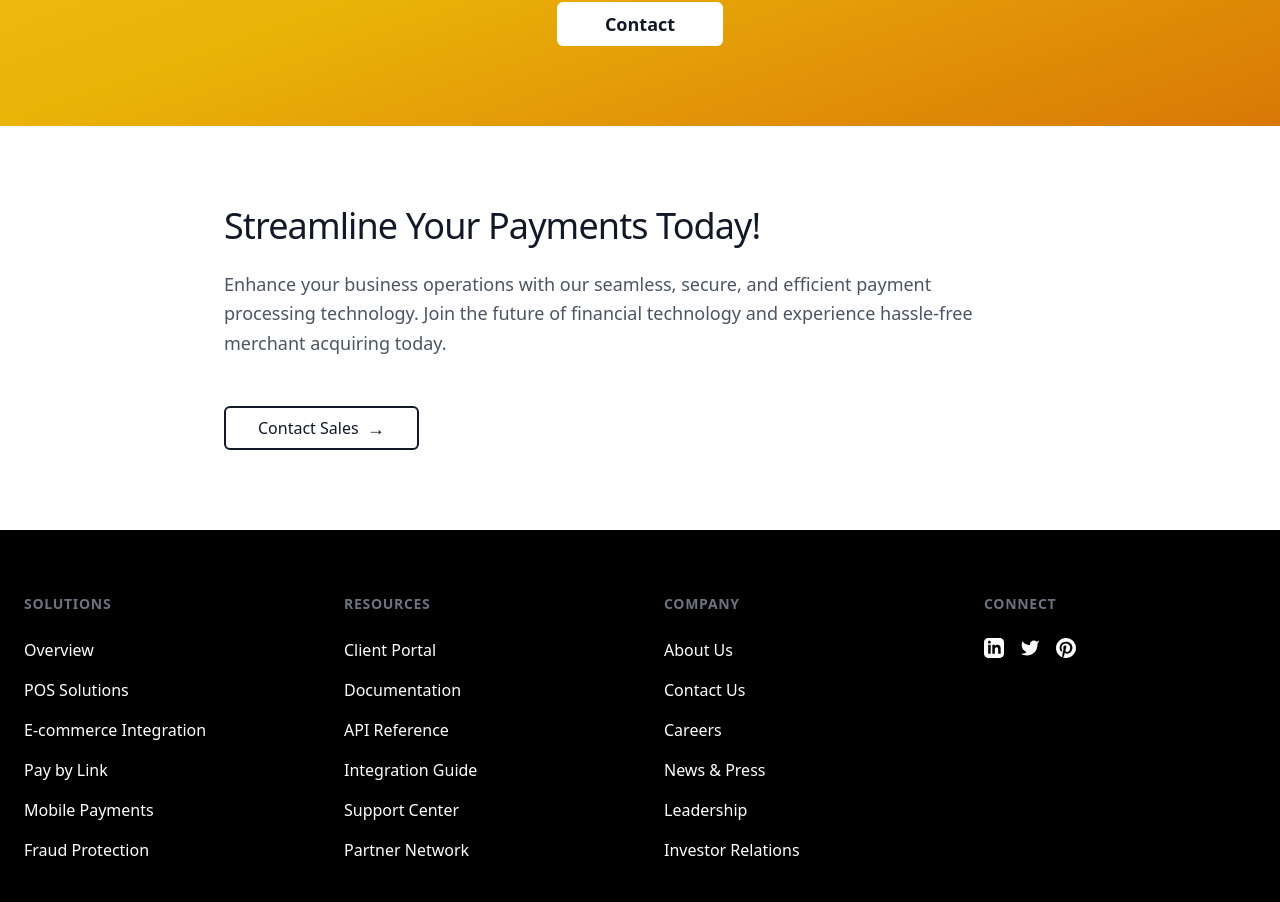
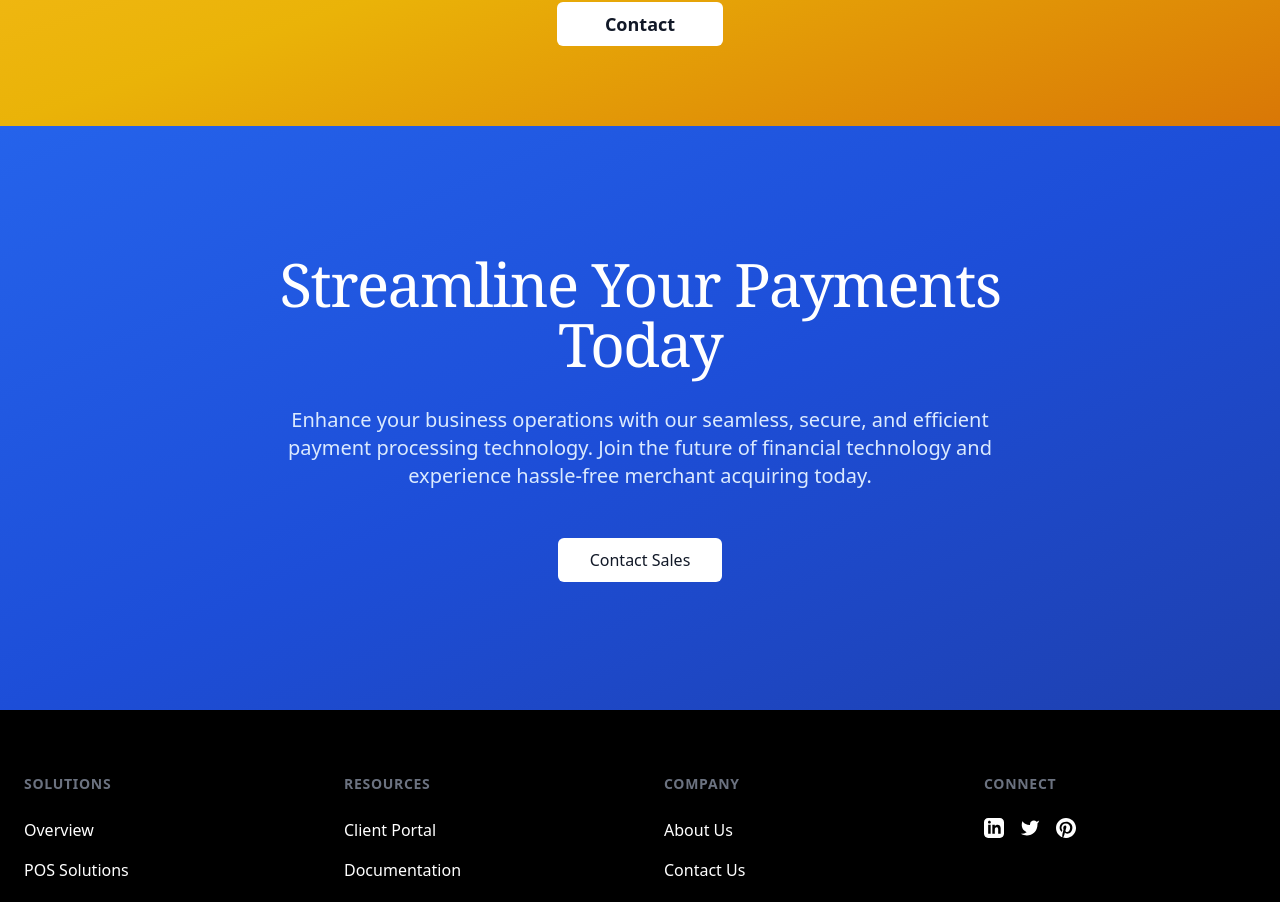
Before and after one commit to harshilgor/gamma-project, a React (Vite) app: page / in a window 1280 px wide. Shown: the part 2317-3219 px from the top of the page. Built offline with nearby package versions, Linux system fonts and the light colour scheme.

Commit message:
Update hero section design
Updated the "Streamline Your Payments Today!" component on the homepage to match the provided image. This includes applying a black and white color scheme while retaining the existing blue background, and copying the font styles from the reference image.

```diff
--- a/src/pages/Index.tsx
+++ b/src/pages/Index.tsx
@@ -143,14 +143,17 @@ const Index = () => {
       </section>
 
       {/* Streamline Payments Section */}
-      <section className="py-20 bg-white">
-        <div className="max-w-4xl mx-auto px-4 sm:px-6 lg:px-8">
-          <h2 className="text-3xl md:text-4xl font-light text-gray-900 mb-6 tracking-tight">Streamline Your Payments Today!</h2>
-          <p className="text-lg text-gray-600 leading-relaxed mb-12 max-w-3xl font-light">Enhance your business operations with our seamless, secure, and efficient payment processing technology. Join the future of financial technology and experience hassle-free merchant acquiring today.</p>
-          <Button asChild variant="outline" size="lg" className="border-2 border-gray-900 text-gray-900 hover:bg-gray-900 hover:text-white px-8 py-3 text-base font-medium transition-all duration-200">
-            <Link to="/contact" className="flex items-center gap-2">
+      <section className="py-32 bg-gradient-to-br from-blue-600 via-blue-700 to-blue-800">
+        <div className="max-w-4xl mx-auto px-4 sm:px-6 lg:px-8 text-center">
+          <h2 className="text-4xl md:text-5xl lg:text-6xl font-light text-white mb-8 leading-tight tracking-tight" style={{ fontFamily: 'Georgia, serif' }}>
+            Streamline Your Payments Today
+          </h2>
+          <p className="text-lg md:text-xl text-blue-100 leading-relaxed mb-12 max-w-3xl mx-auto font-light">
+            Enhance your business operations with our seamless, secure, and efficient payment processing technology. Join the future of financial technology and experience hassle-free merchant acquiring today.
+          </p>
+          <Button asChild size="lg" className="bg-white hover:bg-gray-100 text-gray-900 px-8 py-3 text-base font-medium transition-all duration-200">
+            <Link to="/contact">
               Contact Sales
-              <span className="text-lg">→</span>
             </Link>
           </Button>
         </div>
```
